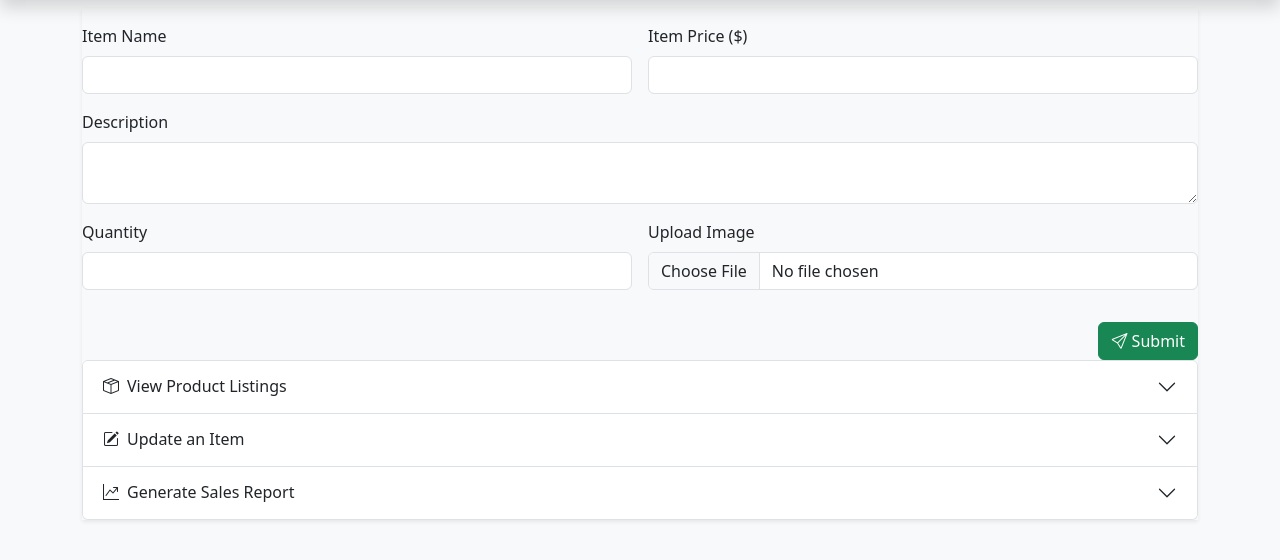
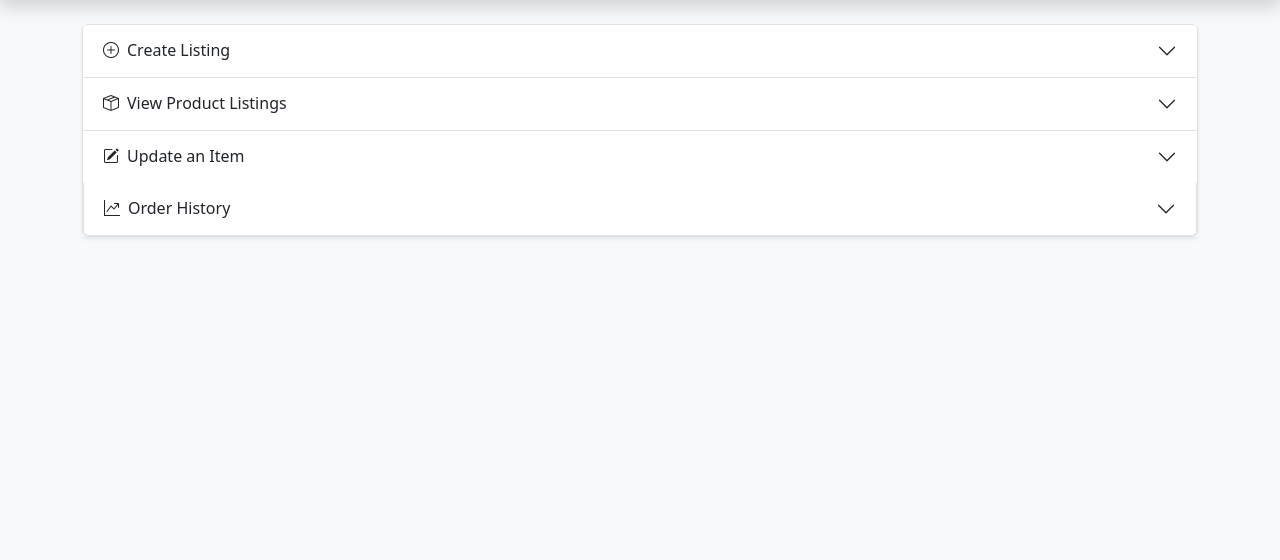
Before and after one commit to galpha2021/SElabGroup6, a Django app: page /seller/ in a window 1280 px wide. Shown: the part 56-616 px from the top of the page. Run offline with Django 5.2, Linux system fonts and the light colour scheme; the visitor is signed in with stand-in values (Sample User, id 1).

Commit message:
Everyhing But Admin CSS and Terms and services
Everything is functioning and implimented for Sprint 4. Just need to Fix admin pages. and Add terms and services. Maybe fix Cart footer.

```diff
--- a/ecommerce_project/urls.py
+++ b/ecommerce_project/urls.py
@@ -19,17 +19,17 @@ from django.urls import path, include
 from . import e_views
 from django.conf import settings
 from django.conf.urls.static import static
-#from .views import homepage_view
+
 
 urlpatterns = [
     path('admin/', admin.site.urls),
-    path('', e_views.homepage_view, name='homepage'),
+    path('', e_views.login_view, name='homepage'),
     path('', include('users.urls')),
     path('api/users/', include('users.urls')),
     path('login/', e_views.login_view, name='login'),
     path('logout/', e_views.logout_view, name='logout'),
     path('loggedout/', e_views.loggedout_view, name='loggedout'),
-    #path("", homepage_view, name="home"),
+
 
 ]
 urlpatterns += static(settings.MEDIA_URL, document_root=settings.MEDIA_ROOT)
--- a/users/templates/seller.html
+++ b/users/templates/seller.html
@@ -37,30 +37,37 @@
 
   <!-- ACCORDION SECTIONS -->
   <div class="accordion shadow-sm" id="sellerAccordion">
-
     <!-- Add Item -->
+    <div class="accordion-item">
+      <h2 class="accordion-header" id="headingListings">
+        <button class="accordion-button collapsed" type="button" data-bs-toggle="collapse" data-bs-target="#collapseCreate" aria-expanded="false" aria-controls="collapseCreate">
+          <i class="bi bi-plus-circle me-2"></i> Create Listing
+        </button>
+      </h2>
+      <div id="collapseCreate" class="accordion-collapse collapse" aria-labelledby="headingListings" data-bs-parent="#sellerAccordion">
+        <div class="accordion-body">
           <form method="POST" action="{% url 'seller_add' %}" enctype="multipart/form-data">
             {% csrf_token %}
             <div class="row g-3">
               <div class="col-md-6">
                 <label class="form-label">Item Name</label>
-        <input type="text" class="form-control" name="itemName">
+                <input type="text" class="form-control" name="itemName" required>
               </div>
               <div class="col-md-6">
                 <label class="form-label">Item Price ($)</label>
-        <input type="number" step="0.01" class="form-control" name="price">
+                <input type="number" step="0.01" class="form-control" name="price" required>
               </div>
               <div class="col-12">
                 <label class="form-label">Description</label>
-        <textarea class="form-control" name="description" rows="2"></textarea>
+                <textarea class="form-control" name="description" rows="2" required></textarea>
               </div>
               <div class="col-md-6">
                 <label class="form-label">Quantity</label>
-        <input type="number" class="form-control" name="quantity">
+                <input type="number" class="form-control" name="quantity" required>
               </div>
               <div class="col-md-6">
                 <label class="form-label">Upload Image</label>
-        <input type="file" class="form-control" name="image">
+                <input type="file" class="form-control" name="image" required>
               </div>
               <div class="col-12 text-end">
                 <button type="submit" class="btn btn-success mt-3">
@@ -69,6 +76,9 @@
               </div>
             </div>
           </form>
+        </div>
+      </div>
+    </div>
       <!-- View Product Listings -->
       <div class="accordion-item">
         <h2 class="accordion-header" id="headingListings">
@@ -125,28 +135,6 @@
             {% csrf_token %}
 
             <div class="row g-3">
-              <!--
-              <div class="col-md-6">
-                <label class="form-label">New Name</label>
-                <input type="text" class="form-control">
-              </div>
-              <div class="col-md-6">
-                <label class="form-label">New Price ($)</label>
-                <input type="number" step="0.01" class="form-control">
-              </div>
-              <div class="col-md-6">
-                <label class="form-label">New Quantity</label>
-                <input type="number" class="form-control">
-              </div>
-              <div class="col-md-6">
-                <label class="form-label">New Image</label>
-                <input type="file" class="form-control">
-              </div>
-              <div class="col-12">
-                <label class="form-label">New Description</label>
-                <textarea class="form-control" rows="2"></textarea>
-              </div>--->
-
               <!-- ID -->
               <div class="mb-3">
                 <label for="item_id" class="form-label">Item ID</label>
@@ -188,8 +176,6 @@
                 <button type="submit" class="btn btn-danger mt-3" name="action" value="delete">
                   <i class="bi bi-trash"></i> Delete
                 </button>
-              </div>
-
           </form>
         </div>
       </div>
@@ -199,29 +185,41 @@
     <div class="accordion-item">
       <h2 class="accordion-header" id="headingReport">
         <button class="accordion-button collapsed" type="button" data-bs-toggle="collapse" data-bs-target="#collapseReport">
-          <i class="bi bi-graph-up-arrow me-2"></i> Generate Sales Report
+          <i class="bi bi-graph-up-arrow me-2"></i> Order History
         </button>
       </h2>
       <div id="collapseReport" class="accordion-collapse collapse" data-bs-parent="#sellerAccordion">
         <div class="accordion-body">
-          <form>
-            <div class="row g-3">
-              <div class="col-md-6">
-                <label class="form-label">Item Name</label>
-                <input type="text" class="form-control">
+          {% if orders %}
+          <div class="table-responsive">
+            <table class="table table-striped bg-white shadow">
+              <thead class="table-secondary">
+                <tr>
+                  <th>Order ID</th>
+                  <th>Buyer ID</th>
+                  <th>Date</th>
+                  <th>Item</th>
+                  <th>Quantity</th>
+                  <th>Total Earned ($)</th>
+                </tr>
+              </thead>
+              <tbody>
+                {% for row in sales_data %}
+                  <tr>
+                      <td>{{ row.order_id }}</td>
+                      <td>{{ row.buyer_id }}</td>
+                      <td>{{ row.date }}</td>
+                      <td>{{ row.item }}</td>
+                      <td>{{ row.quantity }}</td>
+                      <td>${{ row.total_earned }}</td>
+                  </tr>
+                {% endfor %}
+              </tbody>
+            </table>
           </div>
-              <div class="col-md-6">
-                <label class="form-label">Date Range</label>
-                <div class="input-group">
-                  <input type="date" class="form-control">
-                  <input type="date" class="form-control">
-                </div>
-              </div>
-              <div class="col-12 text-end">
-                <button class="btn btn-info text-white mt-3"><i class="bi bi-bar-chart-line"></i> Generate</button>
-              </div>
-            </div>
-          </form>
+          {% else %}
+            <p class="text-muted">No sales data available.</p>
+          {% endif %}
         </div>
       </div>
     </div>
--- a/users/urls.py
+++ b/users/urls.py
@@ -7,25 +7,23 @@ from . import views
 urlpatterns = [
     path('login/', views.login_view, name='login'),
     path('register/', views.register_view, name='register'),
-    #path('delete/', DeleteAccountView.as_view(), name='delete_account'),
     path('delete/', views.delete_account_view, name='delete_account'),
     path('', views.homepage_view, name='home'),
     path('logout/', views.logout_view, name='logout'),
     path('loggedout/', views.loggedout_view, name='loggedout'),
-    #path('seller/', views.seller_view, name='seller'),
     path('seller/', views.seller_dashboard, name='seller'),
     path('update/', views.update_view, name='update'),
     path('', views.update_updatedb, name='update_updatedb'),
     path('seller/add/', views.add_item, name='seller_add'),
-    #path('seller/delete/', views.delete_item, name='seller_delete'),
     path('seller/update-or-delete/', views.seller_update_or_delete, name='seller_update_or_delete'),
     path('cart/', views.view_cart, name='view_cart'),
     path('add-to-cart/', views.add_to_cart, name='add_to_cart'),
-    path('checkout/', views.view_checkout, name='checkout'),
+    path('checkout/', views.checkout, name='checkout'),
     path('transactions/', views.view_transactions, name='transactions'),
-    #path('Admin/Monitor/Products', views.view_AdminProducts, name='AdminProducts'),
-    #path('Admin/Monitor/Users', views.view_AdminUsers, name='AdminUsers'),
     path('admin/monitor/users/', views.admin_monitor_users, name='admin_monitor_users'),
     path('admin/monitor/products/', views.admin_monitor_products, name='admin_monitor_products'),
     path('admin/delete_account/<int:user_id>/', views.admin_delete_account, name='admin_delete_account'),
+    path('remove-from-cart/', views.remove_from_cart, name='remove_from_cart'),
+    path('homepage/', views.search_items, name='search_items'),
+
 ]
--- a/users/views.py
+++ b/users/views.py
@@ -1,5 +1,5 @@
 from django.shortcuts import render
-
+from decimal import Decimal
 from django.contrib.auth.decorators import login_required
 from django.shortcuts import render, redirect
 from django.contrib.auth import authenticate, login
@@ -18,10 +18,11 @@ from django.shortcuts import get_object_or_404, redirect
 
 from django.contrib import messages
 from django.db import IntegrityError
+from django.db.models import F, Sum
 
 from django.contrib.auth import logout
 from django.shortcuts import redirect
-from .models import Item, CustomShoppingCart, ShoppingCartItem
+from .models import Item, CustomShoppingCart, ShoppingCartItem, CustomOrder, OrderItem
 
 
 # Register View
@@ -42,7 +43,7 @@ def login_view(request):
         username = request.POST.get('username')
         password = request.POST.get('password')
         user = authenticate(request, username=username, password=password)
-        print("Authenticated user:", user.username)
+        #print("Authenticated user:", user.username)
         if user is None:
             return render(request, 'login.html', {'error': 'Invalid username or password'})
         else:
@@ -193,15 +194,37 @@ def register_view(request):
 
 
 
+
 @login_required
 def seller_dashboard(request):
     items = Item.objects.filter(vendor=request.user)
-    return render(request, 'seller.html', {'items': items})
+    orders = CustomOrder.objects.prefetch_related('order_items__item').filter(order_items__item__vendor=request.user).distinct()
+    totals = []
+
+    for order in orders:
+        for item in order.order_items.all():
+            if item.item.vendor == request.user:
+                total = item.item.price * item.quantity
+                totals.append({
+                    'order_id': order.order_id,
+                    'buyer_id': order.user.id,
+                    'date': order.ordertime,
+                    'item': item.item.name,
+                    'quantity': item.quantity,
+                    'total_earned': total
+                })
+
+    return render(request, 'seller.html', {
+    'items': items,
+    'orders': orders,
+    'sales_data': totals
+})
+
 
 def logout_view(request):
     if request.method == 'POST':
-        return render(request, 'loggedout.html')  # Show confirmation page
-    return render(request, 'logout.html')  # Ask for confirmation
+        return render(request, 'loggedout.html')
+    return render(request, 'logout.html')
 
 
 
@@ -282,8 +305,8 @@ def update_view(request):
         ('UZ', 'Uzbekistan'), ('VU', 'Vanuatu'), ('VE', 'Venezuela'), ('VN', 'Viet Nam'),
         ('YE', 'Yemen'), ('ZM', 'Zambia'), ('ZW', 'Zimbabwe'),
     ]
+    return render(request, 'update.html', {'states': US_STATES, 'countries': COUNTRIES})
 
-    return render(request, 'update.html',{'states': US_STATES})
 
 @login_required
 def update_updatedb(request):
@@ -311,26 +334,37 @@ def update_updatedb(request):
     return redirect(request, "homepage.html")
 
 
+
+
+@login_required
 def add_item(request):
+    if request.method == 'POST':
+        name = request.POST.get('itemName')
+        price = request.POST.get('price')
+        description = request.POST.get('description')
+        quantity = request.POST.get('quantity')
+        image = request.FILES.get('image')
 
-    if request.method == "POST":
-        name = request.POST['itemName']
-        description = request.POST['description']
-        price = request.POST['price']
-        stock = request.POST['quantity']
-        item_photo = request.FILES['image']
-        item = Item(
-            name=name,
-            description=description,
-            price=price,
-            stock=stock,
-            vendor=request.user,
-            item_photo=item_photo
-        )
-        item.save()
-    return redirect('seller')
+        if name and price and quantity and image:
+            Item.objects.create(
+                name=name,
+                price=price,
+                description=description,
+                stock=quantity,
+                item_photo=image,
+                vendor=request.user
+            )
+            messages.success(request, "Item listed successfully.")
+        else:
+            messages.error(request, "Missing fields. Fill out all required data.")
+
+        return redirect('seller')
+
+    return redirect('home')
 
 def seller_update_or_delete(request):
+    valid_extensions = ('.jpg', '.gif', '.png', '.jpg', '.svg', '.pjp', '.pjpeg', '.jfif', '.webp', '.avif', '.tif', '.tiff', 'bmp', '.ico', '.cur')
+
     if request.method == "POST":
         item_id = request.POST.get('item_id')
         action = request.POST.get('action')
@@ -347,17 +381,27 @@ def seller_update_or_delete(request):
             item.delete()
 
         elif action == "update":
+
             name = request.POST.get('name')
             price = request.POST.get('price')
             stock = request.POST.get('stock')
             description = request.POST.get('description')
             image = request.FILES.get('image')
-
             if name: item.name = name
             if price: item.price = price
             if stock: item.stock = stock
             if description: item.description = description
-            if image: item.item_photo = image
+            print(f"The Image type is: {type(image)}")
+            print(f"The Image is: {image}")
+            if image:
+                if not image.name.endswith(valid_extensions):
+                    return redirect('seller')
+                item.item_photo = image
+
+            if item.price < 0:
+                return redirect('seller')
+            if item.stock < 0:
+                return redirect('seller')
 
             item.save()
 
@@ -367,10 +411,6 @@ def seller_update_or_delete(request):
 def homepage_view(request):
     items = Item.objects.all()
     return render(request, 'homepage.html', {'items': items})
-
-#@login_required
-#def view_cart(request):
-#    return render(request, 'Cart.html')
 @login_required
 def view_checkout(request):
     return render(request, 'Checkout.html')
@@ -384,41 +424,86 @@ def add_to_cart(request):
     if request.method == "POST":
         item_id = request.POST.get('item_id')
         item = get_object_or_404(Item, item_id=item_id)
+        print(f"Item Stock: {item.stock}")
+        if item.stock <= 0:
+            messages.error(request, f"Could not add item! Out of Stock!")
+            return redirect('home')
 
-        # Get or create cart for the current user
         cart, created = CustomShoppingCart.objects.get_or_create(user=request.user)
-
-        # Check if item already exists in the cart
         cart_item, created = ShoppingCartItem.objects.get_or_create(cart=cart, item=item)
 
-        if not created:
+        user_bal=request.user.account_balance
+        item_price=item.price
+        cart_items = ShoppingCartItem.objects.filter(cart=cart)
+        current_cart_cost = cart_items.aggregate(total=Sum(F('quantity') * F('item__price')))['total'] or 0
+
+        newCartprice=current_cart_cost+item_price
+
+
+
+
+
+        if newCartprice > user_bal:
+            messages.error(request, f"Invalid add! Item is too expensive!")
+            return redirect('home')
+
+        if created:
+            # newly added to cart, quantity is already 1
+            pass
+        else:
+            if cart_item.quantity + 1 > item.stock:
+                messages.error(request, f"Not enough stock available.")
+                return redirect('home')
             cart_item.quantity += 1
             cart_item.save()
 
-        return redirect('view_cart')
+        messages.success(request, f"{item.name} added to cart!")
+        return redirect('home')
+
     else:
         return redirect('home')
 
 
 
-@login_required
+
 def view_cart(request):
     cart, _ = CustomShoppingCart.objects.get_or_create(user=request.user)
-
     cart_items = ShoppingCartItem.objects.filter(cart=cart)
+    users_bal=request.user.account_balance
     total = 0
 
-    print("The Items in the cart are:")
+
     for item in cart_items:
-        print(f"Item Name: {item.item.name}\tItem Price: {item.item.price}\tQuantity: {item.quantity}\tItem Photo URL: {item.item.item_photo.url}")
-        total += item.quantity * item.item.price
+        item_total = item.quantity * item.item.price
+        total += item_total
+    new_user_balance= users_bal-total
 
-    print(f"Cart Price: {total}")
+
 
     return render(request, 'cart.html', {
         'cart_items': cart_items,
-        'total_price': total
+        'total_price': total,
+        'new_user_bal': new_user_balance
     })
+
+@login_required
+def remove_from_cart(request):
+    item_id = request.POST.get('item_id')
+    cart, _ = CustomShoppingCart.objects.get_or_create(user=request.user)
+    item = get_object_or_404(Item, item_id=item_id)
+
+    try:
+        cart_item = ShoppingCartItem.objects.get(cart=cart, item=item)
+        if cart_item.quantity > 1:
+            cart_item.quantity -= 1
+            cart_item.save()
+        else:
+            cart_item.delete()
+        messages.success(request, f"Removed one {item.name} from cart.")
+    except ShoppingCartItem.DoesNotExist:
+        messages.error(request, "Item not found in cart.")
+
+    return redirect('view_cart')
 @login_required
 def admin_monitor_users(request):
     if request.user.role != 'Admin':
@@ -444,3 +529,61 @@ def admin_delete_account(request, user_id):
     except User.DoesNotExist:
         messages.error(request, "User not found.")
     return redirect('admin_monitor_users')
+
+
+@login_required
+def checkout(request):
+    cart, _ = CustomShoppingCart.objects.get_or_create(user=request.user)
+    cart_items = ShoppingCartItem.objects.filter(cart=cart)
+
+    if not cart_items:
+        messages.error(request, "Your cart is empty.")
+        return redirect('view_cart')
+
+    total_cost = sum(item.quantity * item.item.price for item in cart_items)
+
+    if request.user.account_balance < total_cost:
+        messages.error(request, "Insufficient funds.")
+        return redirect('view_cart')
+
+    # Deduct user balance
+    request.user.account_balance -= total_cost
+    request.user.save()
+
+    # Create order record
+    order = CustomOrder.objects.create(
+        user=request.user,
+        order_cost=total_cost,
+        shipping_street_address=request.user.street_address,
+        shipping_city=request.user.city,
+        shipping_state=request.user.state,
+        shipping_zip_code=request.user.zip_code,
+    )
+
+    # Move cart items to order and pay sellers
+    for cart_item in cart_items:
+        OrderItem.objects.create(
+            order=order,
+            item=cart_item.item,
+            quantity=cart_item.quantity
+        )
+
+        seller = cart_item.item.vendor
+        seller.account_balance += cart_item.quantity * cart_item.item.price
+        seller.save()
+
+        # Optionally update stock
+        cart_item.item.stock -= cart_item.quantity
+        cart_item.item.save()
+
+    # Clear the cart
+    cart_items.delete()
+
+    messages.success(request, "Checkout successful. Thank you for your purchase.")
+    return redirect('home')
+
+
+def search_items(request):
+    query = request.GET.get('q', '')
+    items = Item.objects.filter(name__icontains=query)
+    return render(request,'item_list.html',{'items': items})
```
Also changed, not shown: users/templates/Cart.html (+38 -124 lines), users/templates/homepage.html (+66 -15 lines), users/templates/item_list.html (added, +28 -0 lines), users/templates/update.html (+16 -1 lines). Lines whose indentation alone changed are shown as unchanged.
